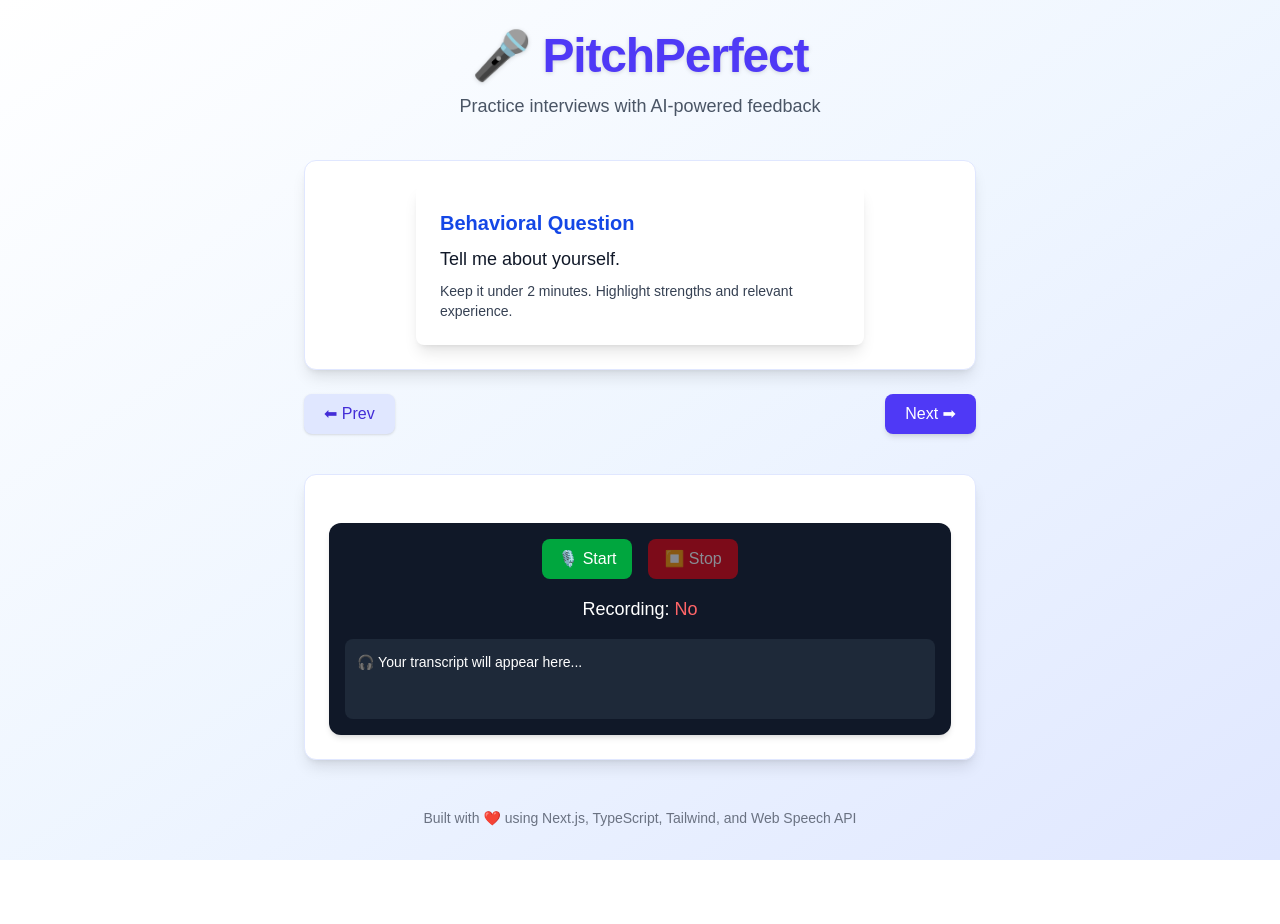
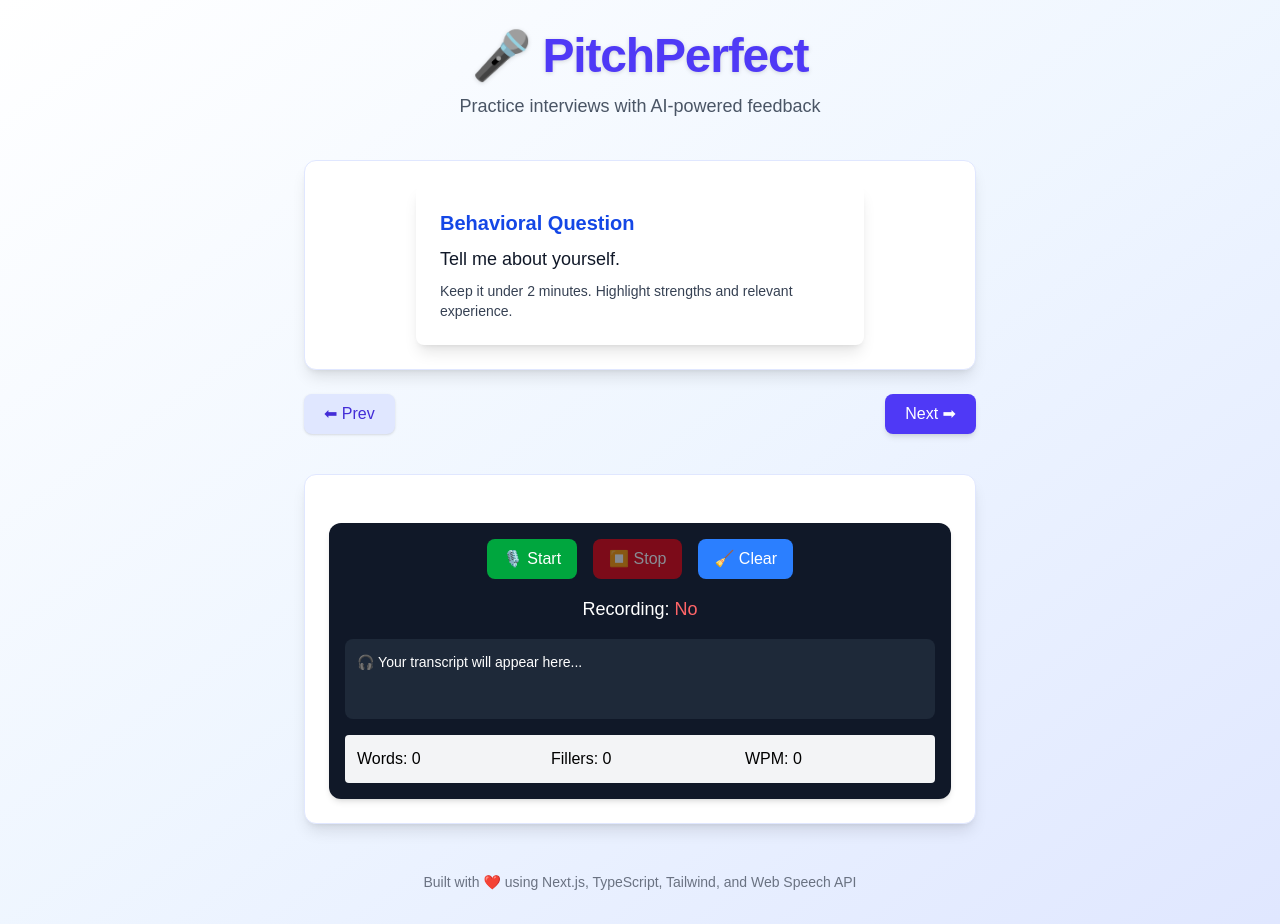
Before and after one commit to VenkataChandresh/pitchperfect, a Next.js app: page / in a window 1280 px wide. Before the commit the page ends 860 px from the top, so only its background shows below. Built offline with nearby package versions, Linux system fonts and the light colour scheme.

Commit message:
Added speech analysis(filler words, wpm

```diff
--- a/components/VoiceRecorder.tsx
+++ b/components/VoiceRecorder.tsx
@@ -5,7 +5,10 @@ import { useState, useRef, useEffect } from "react";
 export default function VoiceRecorder() {
   const [isRecording, setIsRecording] = useState(false);
   const [transcriptedSpeech, setTranscriptedSpeech] = useState("");
+  const [elapsedSec, setElapsedSec] = useState(0);
+
   const recognitionRef = useRef<SpeechRecognition | null>(null);
+  const timerRef = useRef<NodeJS.Timeout | null>(null);
 
   useEffect(() => {
     if (typeof window !== "undefined") {
@@ -21,28 +24,60 @@ export default function VoiceRecorder() {
         recognition.onresult = (event: SpeechRecognitionEvent) => {
           const transcript = Array.from(event.results)
             .map((result: SpeechRecognitionResult) => result[0].transcript)
-            .join("");
+            .join(" ");
           setTranscriptedSpeech(transcript);
         };
+
         recognitionRef.current = recognition;
       }
     }
   }, []);
 
   const startRecording = () => {
-    recognitionRef.current?.start();
-    setIsRecording(true);
+    if (!isRecording && recognitionRef.current) {
+      recognitionRef.current.start();
+      setIsRecording(true);
+      setElapsedSec(0);
+      timerRef.current = setInterval(() => {
+        setElapsedSec((prev) => prev + 1);
+      }, 1000);
+    }
   };
 
   const stopRecording = () => {
-    recognitionRef.current?.stop();
-    setIsRecording(false);
+    if (isRecording && recognitionRef.current) {
+      recognitionRef.current.stop();
+      setIsRecording(false);
+      if (timerRef.current) {
+        clearInterval(timerRef.current);
+        timerRef.current = null;
+      }
+    }
+  };
+
+  const clearTranscript = () => {
     setTranscriptedSpeech("");
+    setElapsedSec(0);
   };
+
+  function analyzeSpeech(transcript: string, elapsedSec: number) {
+    const words = transcript.trim().split(/\s+/).filter(Boolean);
+    const wordCount = words.length;
+
+    const fillers = words.filter(
+      (w) => w.toLowerCase() === "um" || w.toLowerCase() === "uh"
+    ).length;
+
+    const minutes = elapsedSec > 0 ? elapsedSec / 60 : 1;
+    const wpm = Math.round(wordCount / minutes);
+
+    return { wordCount, fillers, wpm };
+  }
+
+  const analysis = analyzeSpeech(transcriptedSpeech, elapsedSec);
 
   return (
     <div className="mt-6 p-4 bg-gray-900 rounded-xl shadow-md text-white">
-      {/* Buttons */}
       <div className="flex gap-4 mb-4 justify-center">
         <button
           onClick={startRecording}
@@ -58,9 +93,14 @@ export default function VoiceRecorder() {
         >
           ⏹️ Stop
         </button>
+        <button
+          onClick={clearTranscript}
+          className="px-4 py-2 bg-blue-500 hover:bg-blue-600 text-white rounded-lg transition"
+        >
+          🧹 Clear
+        </button>
       </div>
 
-      {/* Status */}
       <p className="text-center text-lg mb-2">
         Recording:{" "}
         <span className={isRecording ? "text-green-400" : "text-red-400"}>
@@ -68,9 +108,14 @@ export default function VoiceRecorder() {
         </span>
       </p>
 
-      {/* Transcript */}
       <div className="mt-4 p-3 bg-gray-800 rounded-lg min-h-[80px] text-sm leading-relaxed overflow-y-auto">
         {transcriptedSpeech || "🎧 Your transcript will appear here..."}
+      </div>
+
+      <div className="mt-4 p-3 rounded bg-gray-100 grid grid-cols-3 gap-4 text-black">
+        <p>Words: {analysis.wordCount}</p>
+        <p>Fillers: {analysis.fillers}</p>
+        <p>WPM: {analysis.wpm}</p>
       </div>
     </div>
   );
```
